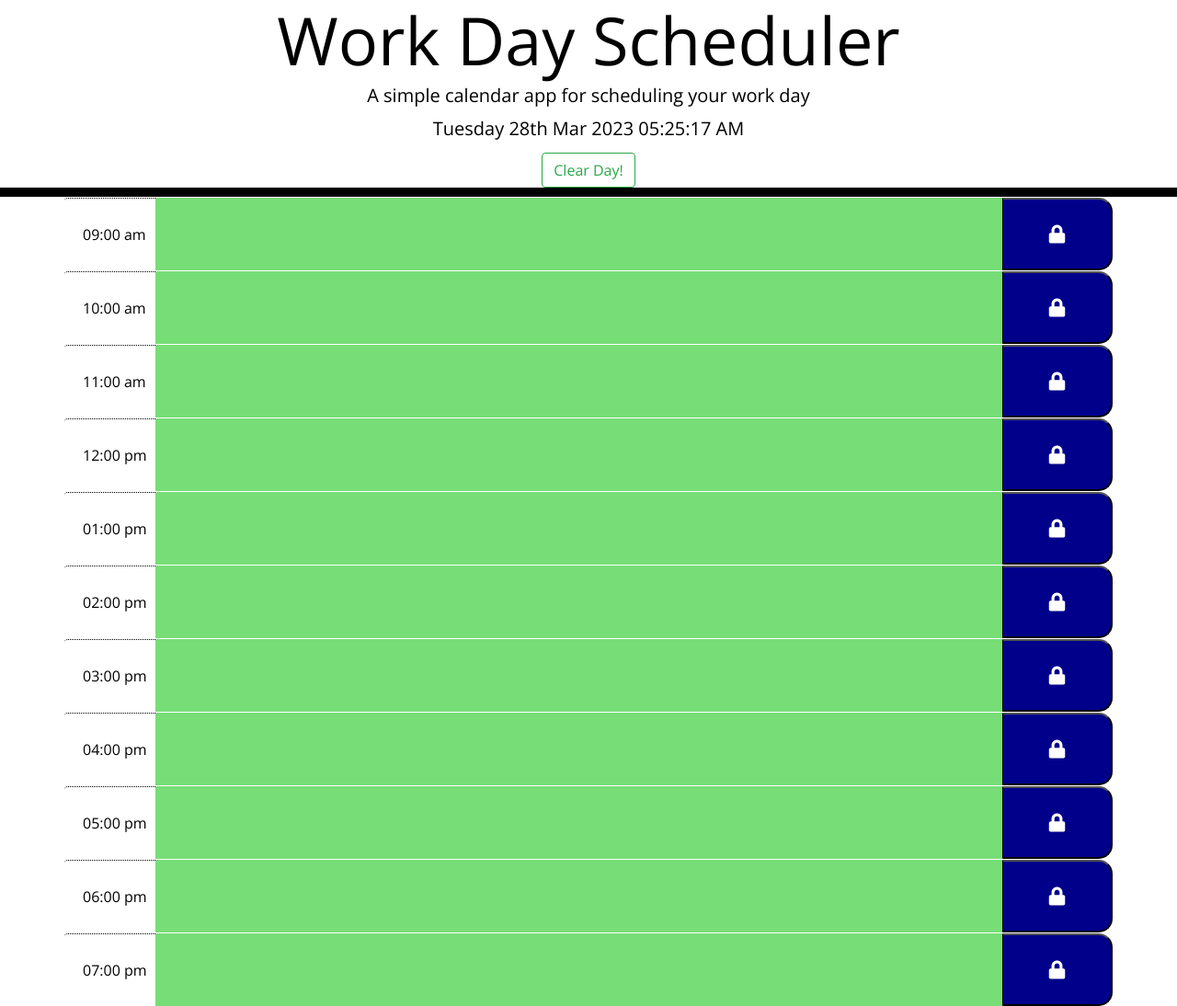
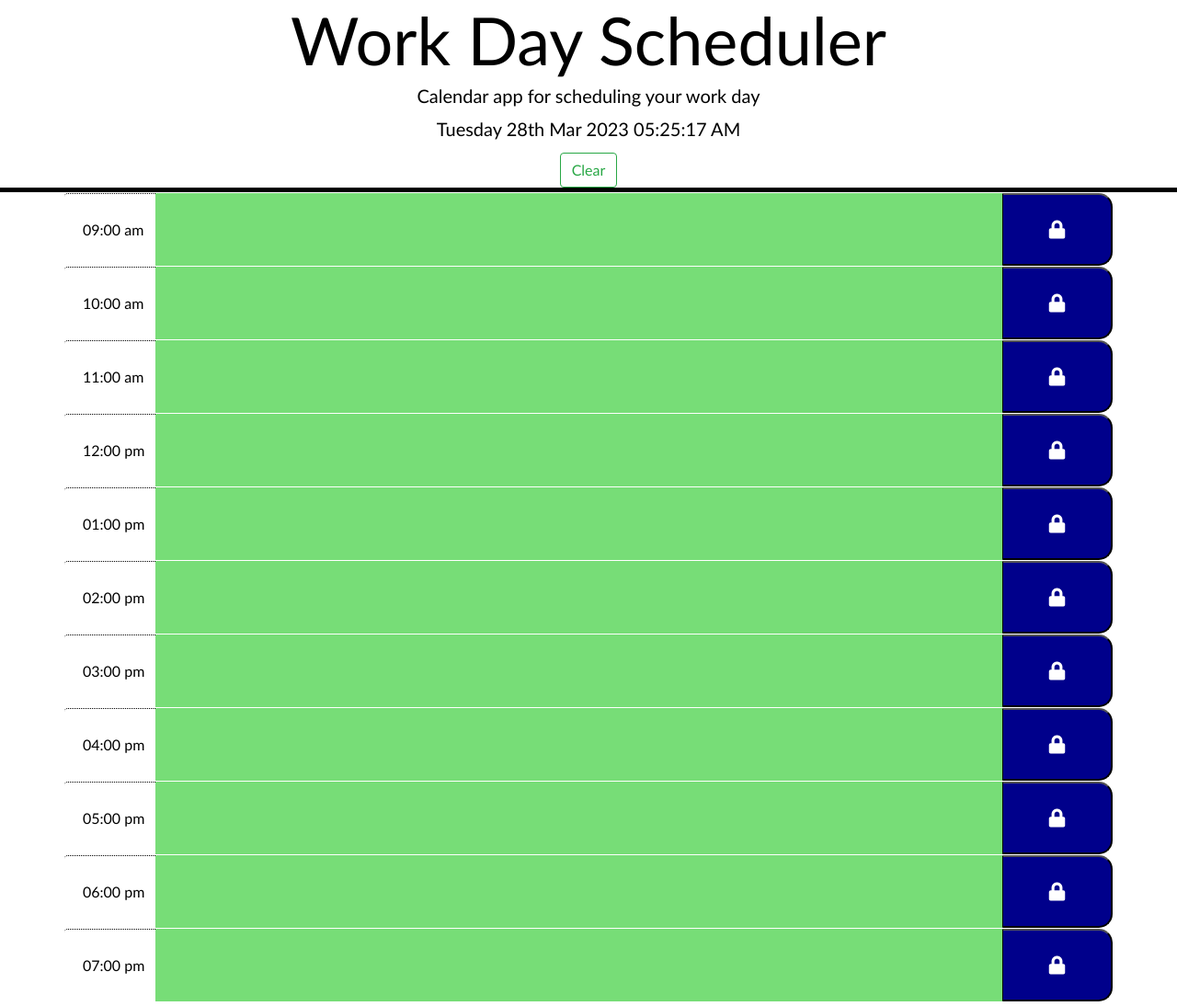
Before and after one commit to JohnBaldwin82/Work-Day-Schedule, a plain HTML site: page index.html in a window 1280 px wide. Shown: the whole page at 92% size. Drawn offline with nearby package versions, Linux system fonts and the light colour scheme.

Commit message:
update 1

```diff
--- a/index.html
+++ b/index.html
@@ -26,9 +26,9 @@
   <body>
     <header class="main-text">
       <h1 class="display-3">Work Day Scheduler</h1>
-      <p class="lead">A simple calendar app for scheduling your work day</p>
+      <p class="lead">Calendar app for scheduling your work day</p>
       <p id="currentDay" class="lead"></p>
-      <button type="button" class="btn btn-outline-success" id="clearDay">Clear Day!</button>
+      <button type="button" class="btn btn-outline-success" id="clear">Clear</button>
 
     </header>
     <div class="container">
--- a/script.js
+++ b/script.js
@@ -97,8 +97,8 @@ $(document).ready(function(){
     localStorage.setItem(hourSpan, JSON.stringify(userInput));
 
   })
-  // Button for clear the day
-  $("#clearDay").on("click", function(){
+  // Button for clear
+  $("#clear").on("click", function(){
     localStorage.clear();
     initPage()
   })
--- a/style.css
+++ b/style.css
@@ -1,5 +1,5 @@
 body {
-	font-family: 'Open Sans', sans-serif;
+	font-family: 'Calibri';
 	font-size: 16px;
 	line-height: 1;
   }
@@ -19,7 +19,7 @@ body {
 	background-color: transparent;
 	color: black;
 	border-radius: 0;
-	border-bottom: 10px solid black;
+	border-bottom: 5px solid black;
   }
 
   .description{
```
Also changed, not shown: 1 other file.
